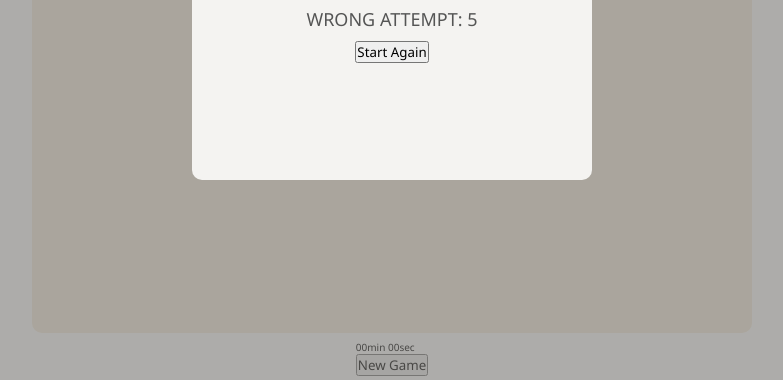
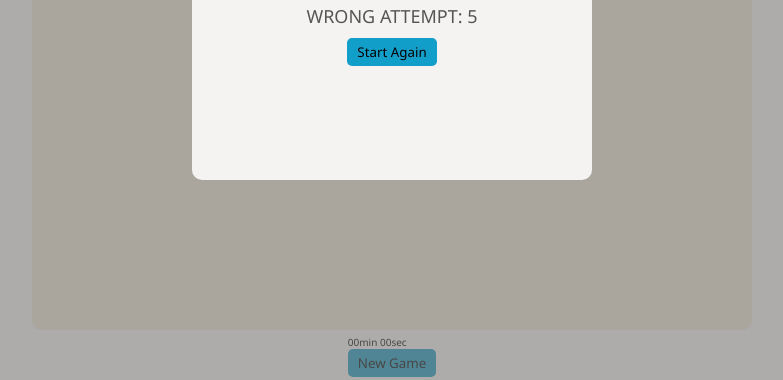
Before and after one commit to abubakar83/memoryGame, a plain HTML site: page index.html in a window 1280 px wide. Shown: the part 420-800 px from the top of the page, without its empty margins (248-1031 px from the left). Drawn offline with Linux system fonts and the light colour scheme.

Commit message:
styling btn in css file

```diff
--- a/style.css
+++ b/style.css
@@ -67,3 +67,10 @@ html {
     text-transform: uppercase;
     color: var(--light-gray);
 }
+.btn {
+    box-sizing: content-box;
+    padding: 0.5rem 1rem;
+    background-color: var(--blue);
+    border: none;
+    border-radius: 0.5rem;
+}
```
